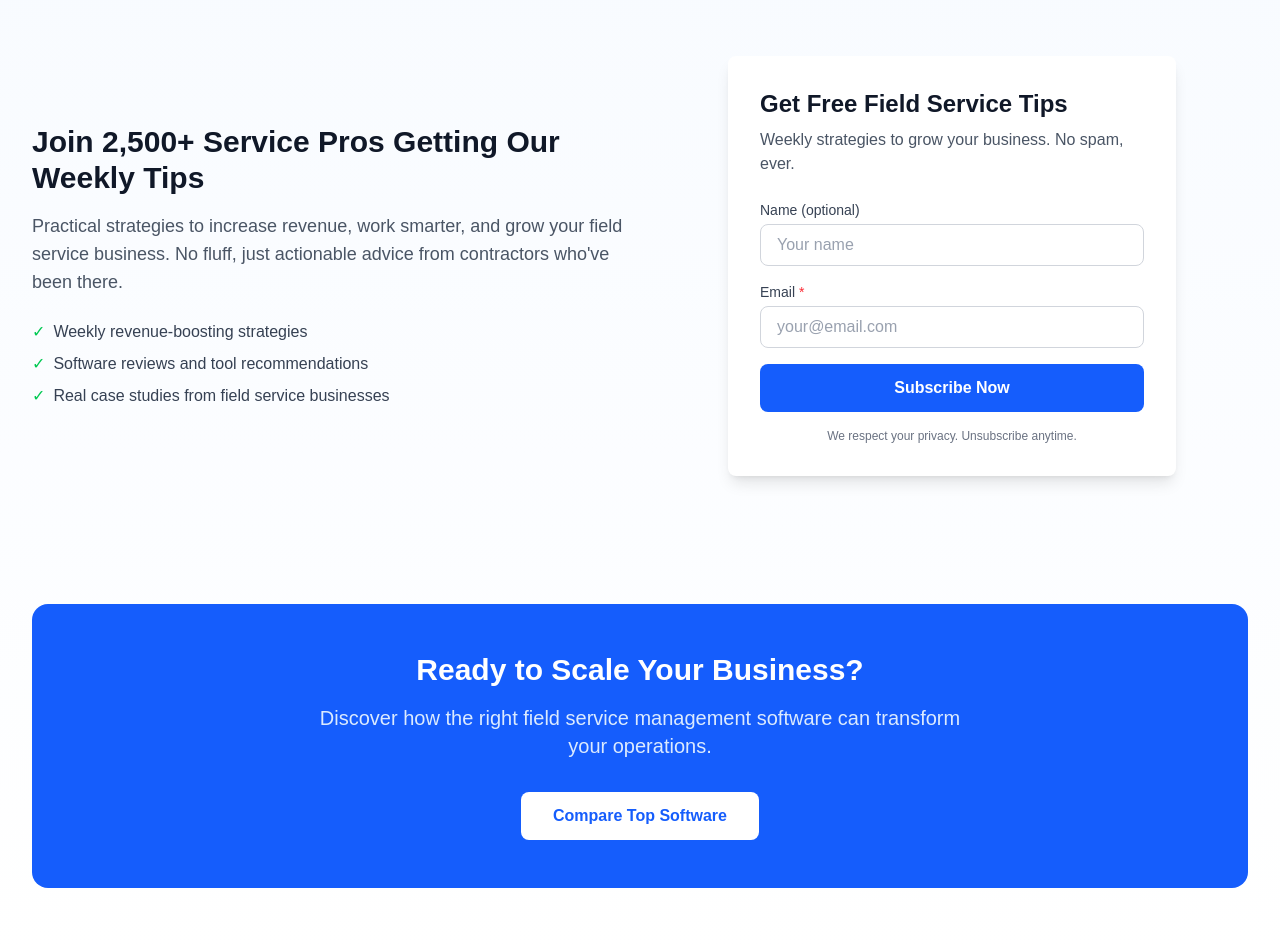
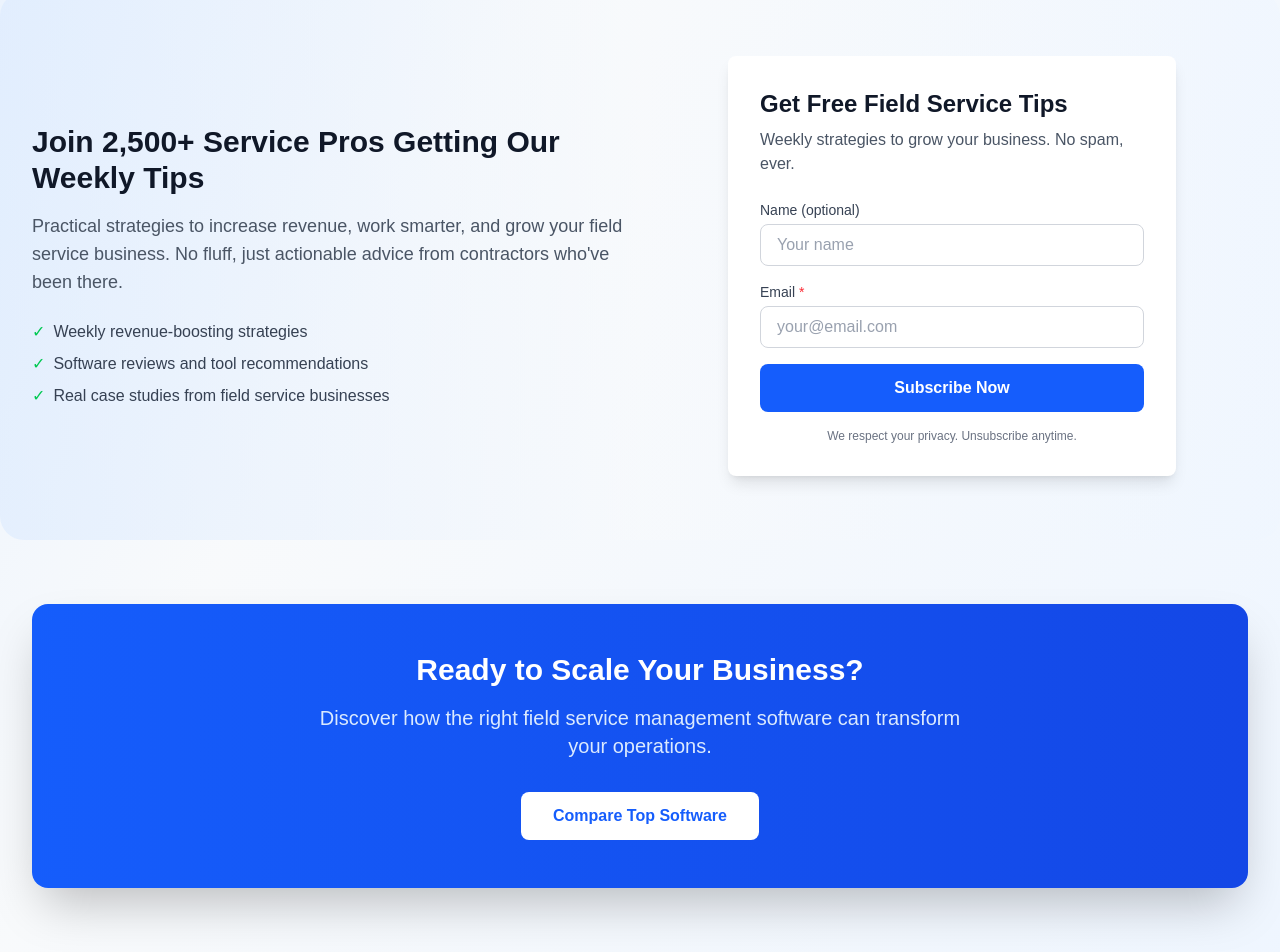
Before and after one commit to thejdmckinney/field-service-playbook-site, a Next.js app: page / in a window 1280 px wide. Shown: the part 1321-2273 px from the top of the page. Built offline with nearby package versions, Linux system fonts and the light colour scheme.

Commit message:
Add prominent gradient backgrounds throughout site for better visual depth

```diff
--- a/src/app/blog/page.tsx
+++ b/src/app/blog/page.tsx
@@ -51,7 +51,7 @@ export default async function BlogPage() {
   };
 
   return (
-    <div className="min-h-screen bg-gray-50">
+    <div className="min-h-screen bg-gradient-to-br from-blue-100 via-slate-50 to-blue-50">
       {/* JSON-LD structured data */}
       <script
         type="application/ld+json"
--- a/src/app/page.tsx
+++ b/src/app/page.tsx
@@ -85,9 +85,9 @@ export default function Home() {
         dangerouslySetInnerHTML={{ __html: JSON.stringify(organizationJsonLd) }}
       />
 
-      <div className="min-h-screen bg-gradient-to-b from-blue-50 to-white">
+      <div className="min-h-screen bg-gradient-to-br from-blue-100 via-slate-50 to-blue-50">
       {/* Header/Navigation */}
-      <header className="px-4 py-6 mx-auto max-w-7xl sm:px-6 lg:px-8">
+      <header className="px-4 py-6 mx-auto max-w-7xl sm:px-6 lg:px-8 bg-white/80 backdrop-blur-sm">
         <div className="flex items-center justify-between">
           <Link href="/" className="flex items-center gap-3">
             <Image
@@ -143,7 +143,7 @@ export default function Home() {
       </section>
 
       {/* Featured Topics */}
-      <section className="px-4 py-16 mx-auto max-w-7xl sm:px-6 lg:px-8">
+      <section className="px-4 py-16 mx-auto max-w-7xl sm:px-6 lg:px-8 bg-gradient-to-br from-white/70 via-blue-50/30 to-slate-100/40 rounded-3xl">
         <h2 className="text-3xl font-bold text-gray-900 mb-12 text-center">
           Popular Topics
         </h2>
@@ -170,7 +170,7 @@ export default function Home() {
       </section>
 
       {/* Newsletter Section */}
-      <section className="px-4 py-16 mx-auto max-w-7xl sm:px-6 lg:px-8">
+      <section className="px-4 py-16 mx-auto max-w-7xl sm:px-6 lg:px-8 bg-gradient-to-r from-blue-100/60 via-slate-50/50 to-blue-50/60 rounded-3xl">
         <div className="flex flex-col md:flex-row gap-8 items-center">
           <div className="flex-1">
             <h2 className="text-3xl font-bold text-gray-900 mb-4">
@@ -203,7 +203,7 @@ export default function Home() {
 
       {/* CTA Section */}
       <section className="px-4 py-16 mx-auto max-w-7xl sm:px-6 lg:px-8">
-        <div className="bg-blue-600 rounded-2xl p-12 text-center">
+        <div className="bg-gradient-to-r from-blue-600 to-blue-700 rounded-2xl p-12 text-center shadow-2xl">
           <h2 className="text-3xl font-bold text-white mb-4">
             Ready to Scale Your Business?
           </h2>
--- a/src/components/Header.tsx
+++ b/src/components/Header.tsx
@@ -3,7 +3,7 @@ import Image from "next/image";
 
 export default function Header() {
   return (
-    <header className="px-4 py-6 mx-auto max-w-7xl sm:px-6 lg:px-8 bg-white border-b border-gray-200">
+    <header className="px-4 py-6 mx-auto max-w-7xl sm:px-6 lg:px-8 bg-white/80 backdrop-blur-sm border-b border-gray-200">
       <div className="flex items-center justify-between">
         <Link href="/" className="flex items-center gap-3 hover:opacity-80 transition">
           <Image
```
